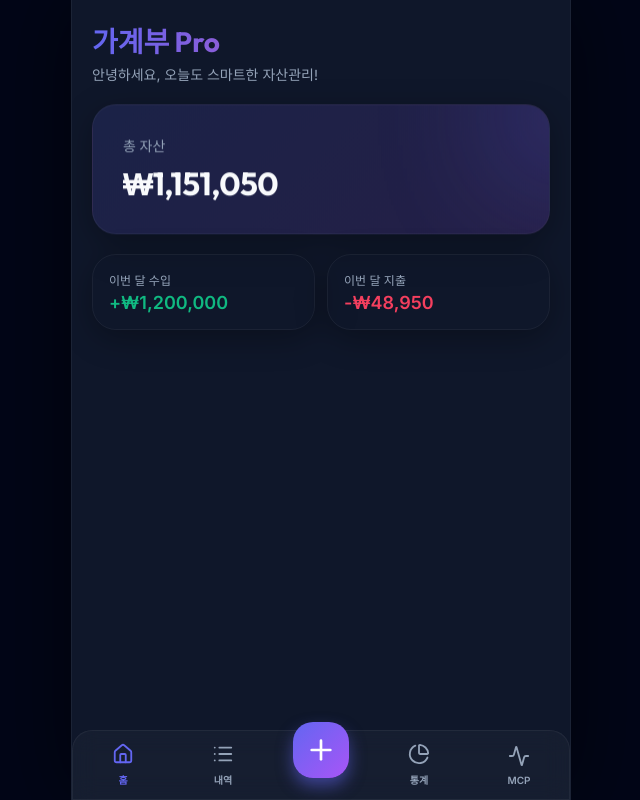
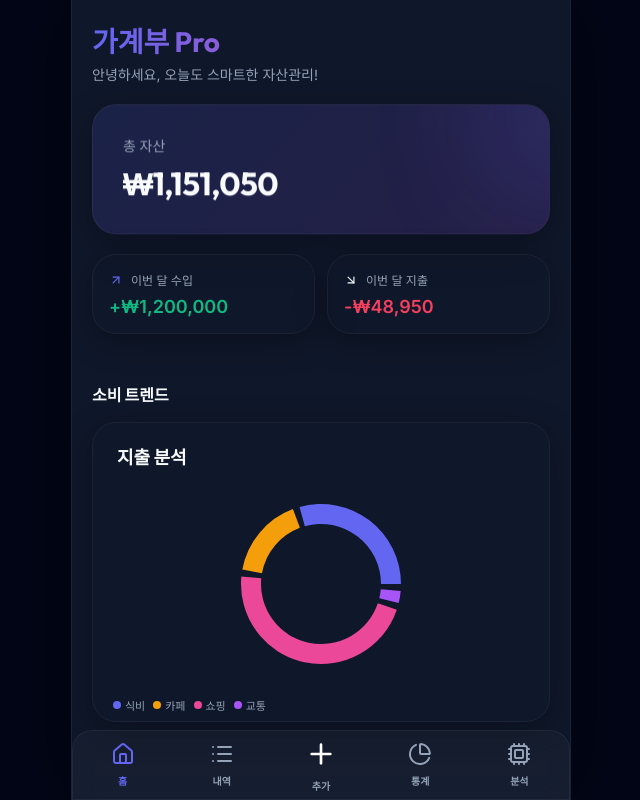
Before and after one commit to bough38-web/account-book, a React (Vite) app: page / in a window 1280 px wide. Shown: the whole page, without its empty margins (319-959 px from the left). Built offline with nearby package versions, Linux system fonts and the light colour scheme.

Commit message:
Deployment: Fix final unused variable and deploy stable version

```diff
--- a/src/App.tsx
+++ b/src/App.tsx
@@ -1,14 +1,16 @@
 import { useState, useEffect } from 'react'
+import { motion, AnimatePresence } from 'framer-motion'
 import BottomNav from './components/common/BottomNav'
 import './App.css'
 
 import { SpendingChart } from './components/charts/SpendingChart'
 import { DailyBarChart } from './components/charts/DailyBarChart'
+import { CategoryPieChart } from './components/charts/CategoryPieChart'
 import { SmsSync } from './pages/SmsSync'
 import { McpVisualizer } from './pages/McpVisualizer'
 import { TransactionList } from './components/TransactionList'
 import { DashboardSkeleton } from './components/common/Skeleton'
-import { Utensils, Coffee, ShoppingBag, Car, MoreHorizontal } from 'lucide-react'
+import { Utensils, Coffee, ShoppingBag, Car, MoreHorizontal, ArrowUpRight, ArrowDownRight } from 'lucide-react'
 
 export interface Transaction {
   id: number;
@@ -30,9 +32,24 @@ const INITIAL_TRANSACTIONS: Transaction[] = [
 
 function App() {
   const [activeTab, setActiveTab] = useState('home')
-  const [transactions, setTransactions] = useState<Transaction[]>(INITIAL_TRANSACTIONS)
+  const [transactions, setTransactions] = useState<Transaction[]>(() => {
+    const saved = localStorage.getItem('account-book-txs');
+    if (saved) {
+      try {
+        const parsed = JSON.parse(saved);
+        return parsed.map((tx: any) => ({ ...tx, icon: MoreHorizontal }));
+      } catch (e) {
+        return INITIAL_TRANSACTIONS;
+      }
+    }
+    return INITIAL_TRANSACTIONS;
+  });
   const [isLoading, setIsLoading] = useState(true)
   const [editingTransaction, setEditingTransaction] = useState<Transaction | null>(null)
+
+  useEffect(() => {
+    localStorage.setItem('account-book-txs', JSON.stringify(transactions));
+  }, [transactions]);
 
   useEffect(() => {
     const timer = setTimeout(() => setIsLoading(false), 1500)
@@ -52,7 +69,7 @@ function App() {
   };
 
   const handleDeleteTransaction = (id: number) => {
-    if (confirm('정말 삭제하시겠습니까?')) {
+    if (window.confirm('정말 삭제하시겠습니까?')) {
       setTransactions(transactions.filter(tx => tx.id !== id));
     }
   };
@@ -74,10 +91,18 @@ function App() {
 
   return (
     <main className="app-container">
-      <div className="fade-in">
+      <AnimatePresence mode="wait">
+        <motion.div
+          key={activeTab}
+          initial={{ opacity: 0, y: 10 }}
+          animate={{ opacity: 1, y: 0 }}
+          exit={{ opacity: 0, y: -10 }}
+          transition={{ duration: 0.2 }}
+          style={{ paddingBottom: '100px' }}
+        >
           {activeTab === 'home' && (
             isLoading ? <DashboardSkeleton /> : (
-          <div className="dashboard-view">
+            <div className="dashboard-view fade-in">
               <header className="page-header">
                 <h1>가계부 Pro</h1>
                 <p className="text-muted">안녕하세요, 오늘도 스마트한 자산관리!</p>
@@ -91,45 +116,67 @@ function App() {
 
                 <div className="stats-grid">
                   <div className="glass-card stat-item">
+                    <div style={{ display: 'flex', alignItems: 'center', gap: '8px', color: 'var(--primary)', marginBottom: '4px' }}>
+                      <ArrowUpRight size={14} />
                       <span className="stat-label">이번 달 수입</span>
+                    </div>
                     <span className="stat-value income">+₩{monthlyIncome.toLocaleString()}</span>
                   </div>
                   <div className="glass-card stat-item">
+                    <div style={{ display: 'flex', alignItems: 'center', gap: '8px', color: 'var(--expense)', marginBottom: '4px' }}>
+                      <ArrowDownRight size={14} />
                       <span className="stat-label">이번 달 지출</span>
+                    </div>
                     <span className="stat-value expense">-₩{monthlyExpense.toLocaleString()}</span>
                   </div>
                 </div>
+              </section>
+
+              <section style={{ marginTop: '24px' }}>
+                <h3 style={{ marginBottom: '16px', fontSize: '16px' }}>소비 트렌드</h3>
+                <SpendingChart transactions={transactions} />
               </section>
             </div>
             )
           )}
 
           {activeTab === 'history' && (
+            <div className="fade-in">
               <TransactionList
                 transactions={transactions}
                 onDelete={handleDeleteTransaction}
                 onEdit={startEditing}
               />
+            </div>
           )}
+
           {activeTab === 'sync' && (
+            <div className="fade-in">
               <SmsSync
                 onAdd={handleAddTransaction}
                 onUpdate={handleUpdateTransaction}
                 editData={editingTransaction}
               />
+            </div>
           )}
+
           {activeTab === 'stats' && (
             <div className="stats-view fade-in">
               <header className="page-header">
                 <h1>소비 분석</h1>
-              <p className="text-muted">나의 소비 패턴을 분석합니다.</p>
+                <p className="text-muted">다양한 관점으로 나의 소비를 파악하세요.</p>
               </header>
+              <section style={{ display: 'flex', flexDirection: 'column', gap: '16px', marginTop: '24px' }}>
+                <CategoryPieChart transactions={transactions} />
+                <DailyBarChart transactions={transactions} />
                 <SpendingChart transactions={transactions} />
-            <DailyBarChart />
+              </section>
             </div>
           )}
+
           {activeTab === 'mcp' && <McpVisualizer />}
-      </div>
+        </motion.div>
+      </AnimatePresence>
 
       <BottomNav activeTab={activeTab} setActiveTab={setActiveTab} />
     </main>
--- /dev/null
+++ b/src/components/charts/CategoryPieChart.tsx
@@ -0,0 +1,51 @@
+import React from 'react';
+import { PieChart, Pie, Cell, ResponsiveContainer, Legend, Tooltip } from 'recharts';
+
+interface DataPoint {
+  name: string;
+  value: number;
+}
+
+export const CategoryPieChart: React.FC<{ transactions: any[] }> = ({ transactions }) => {
+  const expensesOnly = transactions.filter(tx => tx.amount < 0);
+
+  const categoryMap = expensesOnly.reduce((acc: any, tx) => {
+    acc[tx.category] = (acc[tx.category] || 0) + Math.abs(tx.amount);
+    return acc;
+  }, {});
+
+  const data: DataPoint[] = Object.keys(categoryMap).map(key => ({
+    name: key,
+    value: categoryMap[key]
+  }));
+
+  const COLORS = ['#6366f1', '#f59e0b', '#ec4899', '#a855f7', '#10b981', '#94a3b8'];
+
+  return (
+    <div className="glass-card" style={{ padding: '24px', height: '350px' }}>
+      <h3 style={{ marginBottom: '20px', fontSize: '16px' }}>카테고리별 지출</h3>
+      <ResponsiveContainer width="100%" height="100%">
+        <PieChart>
+          <Pie
+            data={data}
+            cx="50%"
+            cy="50%"
+            innerRadius={60}
+            outerRadius={80}
+            paddingAngle={5}
+            dataKey="value"
+          >
+            {data.map((_, index) => (
+              <Cell key={`cell-${index}`} fill={COLORS[index % COLORS.length]} />
+            ))}
+          </Pie>
+          <Tooltip
+            contentStyle={{ background: 'rgba(30, 41, 59, 0.8)', border: 'none', borderRadius: '12px', backdropFilter: 'blur(8px)' }}
+            formatter={(value) => [`${value?.toLocaleString() || '0'}원`, '금액']}
+          />
+          <Legend verticalAlign="bottom" height={36}/>
+        </PieChart>
+      </ResponsiveContainer>
+    </div>
+  );
+};
--- a/src/components/common/BottomNav.tsx
+++ b/src/components/common/BottomNav.tsx
@@ -1,5 +1,5 @@
 import React from 'react';
-import { Home, List, PieChart, Activity, Plus } from 'lucide-react';
+import { Home, List, PieChart, Cpu, Plus } from 'lucide-react';
 import './BottomNav.css';
 
 interface NavItemProps {
@@ -25,31 +25,34 @@ const BottomNav: React.FC<BottomNavProps> = ({ activeTab, setActiveTab }) => {
   return (
     <nav className="bottom-nav glass">
       <NavItem
-        icon={<Home size={22} />}
+        icon={<Home size={24} />}
         label="홈"
         active={activeTab === 'home'}
         onClick={() => setActiveTab('home')}
       />
       <NavItem
-        icon={<List size={22} />}
+        icon={<List size={24} />}
         label="내역"
         active={activeTab === 'history'}
         onClick={() => setActiveTab('history')}
       />
 
-      <button className="nav-plus-btn" onClick={() => setActiveTab('sync')}>
-        <Plus size={32} color="white" />
-      </button>
+      <div className="nav-item central-btn" onClick={() => setActiveTab('sync')}>
+        <div className="plus-btn-inner">
+          <Plus size={32} color="white" />
+        </div>
+        <span className="nav-label">추가</span>
+      </div>
 
       <NavItem
-        icon={<PieChart size={22} />}
+        icon={<PieChart size={24} />}
         label="통계"
         active={activeTab === 'stats'}
         onClick={() => setActiveTab('stats')}
       />
       <NavItem
-        icon={<Activity size={22} />}
-        label="MCP"
+        icon={<Cpu size={24} />}
+        label="분석"
         active={activeTab === 'mcp'}
         onClick={() => setActiveTab('mcp')}
       />
```
Also changed, not shown: src/components/charts/DailyBarChart.tsx (+21 -14 lines). Lines whose indentation alone changed are shown as unchanged.
